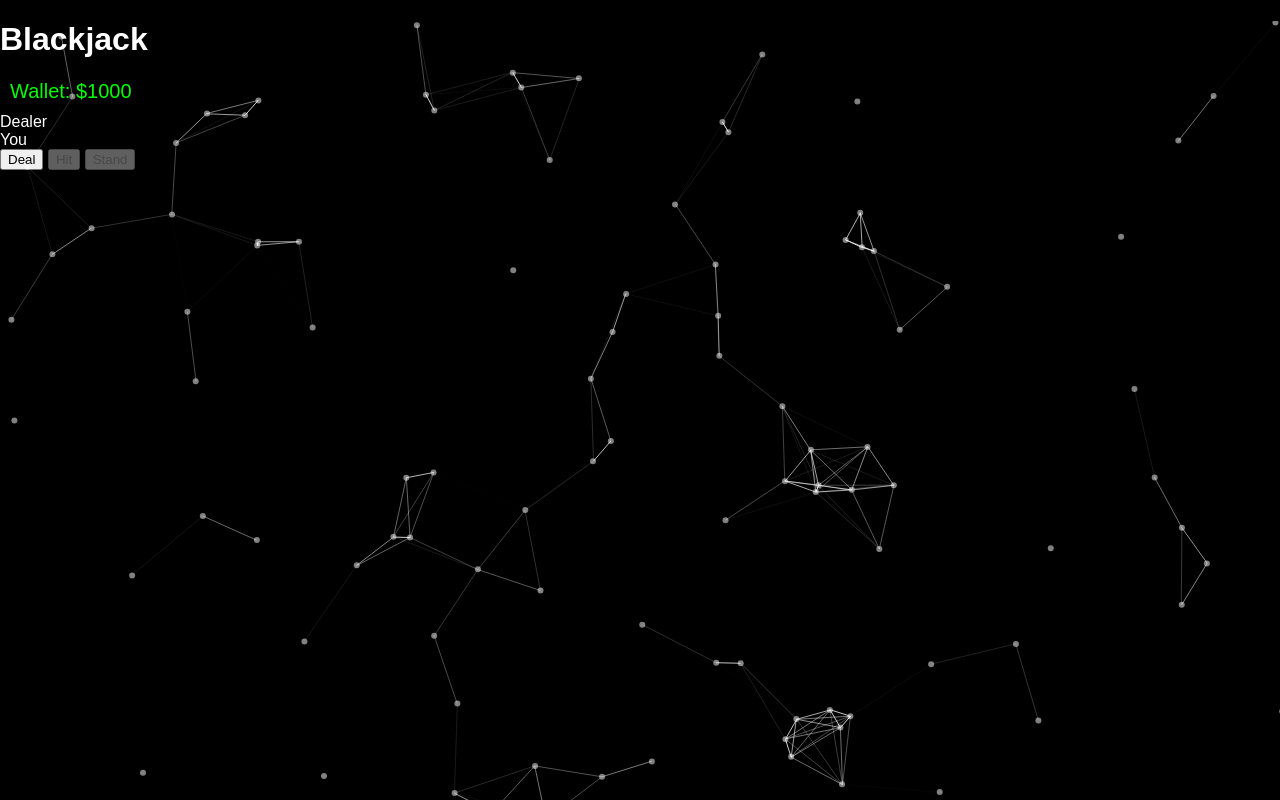
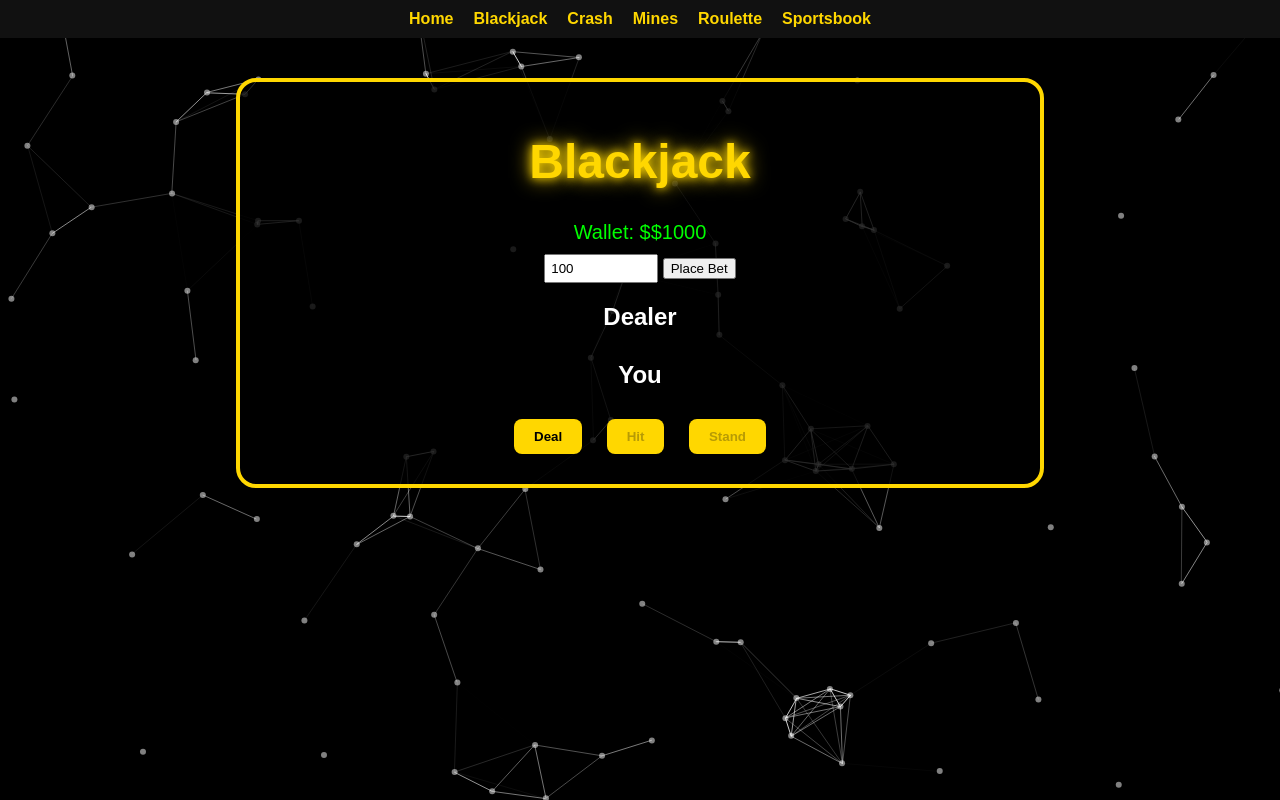
Before and after one commit to oggriff12/royalend-casino, a plain HTML site: page blackjack.html in a window 1280 px wide. Drawn offline with nearby package versions, Linux system fonts and the light colour scheme.

Commit message:
Update blackjack.html

```diff
--- a/blackjack.html
+++ b/blackjack.html
@@ -5,28 +5,44 @@
   <meta name="viewport" content="width=device-width, initial-scale=1.0"/>
   <title>Blackjack</title>
   <link rel="stylesheet" href="blackjack.css">
-  <script src="https://cdn.jsdelivr.net/npm/particles.js@2.0.0/particles.min.js"></script>
+  <script src="https://cdn.jsdelivr.net/npm/particles.js"></script>
 </head>
 <body>
   <div id="particles-js"></div>
 
-  <div class="container">
-    <h1 class="title">Blackjack</h1>
-    <div class="wallet">Wallet: <span id="wallet">$1000</span></div>
+  <nav class="navbar">
+    <a href="/">Home</a>
+    <a href="/blackjack">Blackjack</a>
+    <a href="/crash">Crash</a>
+    <a href="/mines">Mines</a>
+    <a href="/roulette">Roulette</a>
+    <a href="/sportsbook">Sportsbook</a>
+  </nav>
 
-    <div class="hand-title">Dealer</div>
-    <div id="dealer-cards" class="card-row"></div>
+  <div class="game-container">
+    <h1 class="glow">Blackjack</h1>
+    <div class="wallet">Wallet: $<span id="wallet">1000</span></div>
+    <div class="bet-area">
+      <input type="number" id="betInput" min="1" max="1000" value="100">
+      <button onclick="placeBet()">Place Bet</button>
+    </div>
+    <div id="insurance" class="insurance hidden">
+      <p>Dealer shows an Ace. Take Insurance?</p>
+      <button onclick="takeInsurance()">Yes</button>
+      <button onclick="declineInsurance()">No</button>
+    </div>
+    <div class="hand-label">Dealer</div>
+    <div id="dealer-cards" class="cards"></div>
 
-    <div class="hand-title">You</div>
-    <div id="player-cards" class="card-row"></div>
+    <div class="hand-label">You</div>
+    <div id="player-cards" class="cards"></div>
 
-    <div class="buttons">
-      <button onclick="deal()">Deal</button>
+    <div class="controls">
+      <button id="deal-btn" onclick="deal()">Deal</button>
       <button id="hit-btn" onclick="hit()" disabled>Hit</button>
       <button id="stand-btn" onclick="stand()" disabled>Stand</button>
     </div>
-
-    <div id="status" class="status-text"></div>
+    <div id="status"></div>
   </div>
 
   <script src="blackjack.js"></script>
```
